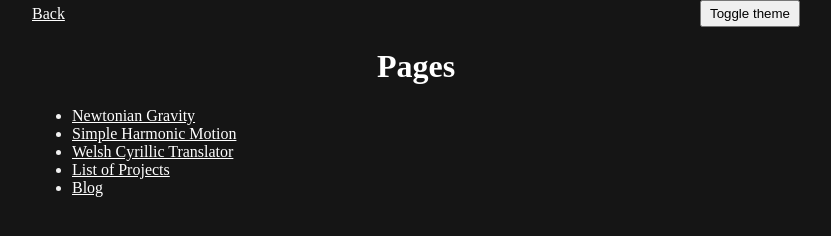
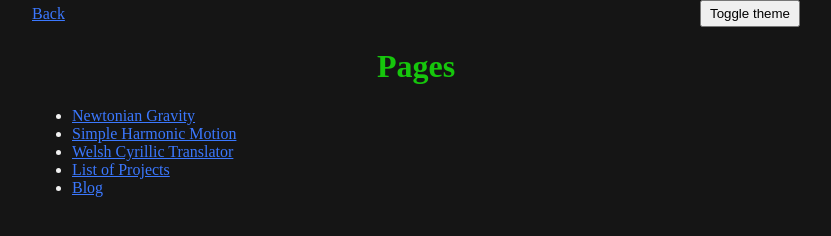
Before and after one commit to ioangp/ioangp.github.io, a plain HTML site: page index.html in a window 1280 px wide. Both pictures are taken after a click on the button "Toggle theme". Shown: the whole page, without its empty margins (224-1055 px from the left). Drawn offline with Linux system fonts and the light colour scheme.

Commit message:
Link colour.

```diff
--- a/css/style.css
+++ b/css/style.css
@@ -15,10 +15,10 @@
   color: black
 }
 
-:root.dark h1 {color: white} /* There you go Mike */
+:root.dark h1 {color: #16C60C} /* There you go Mike */
 
 :root.dark a {
-  color: white;
+  color: #3B78FF;
 }
 
 .markdown-body {
```
